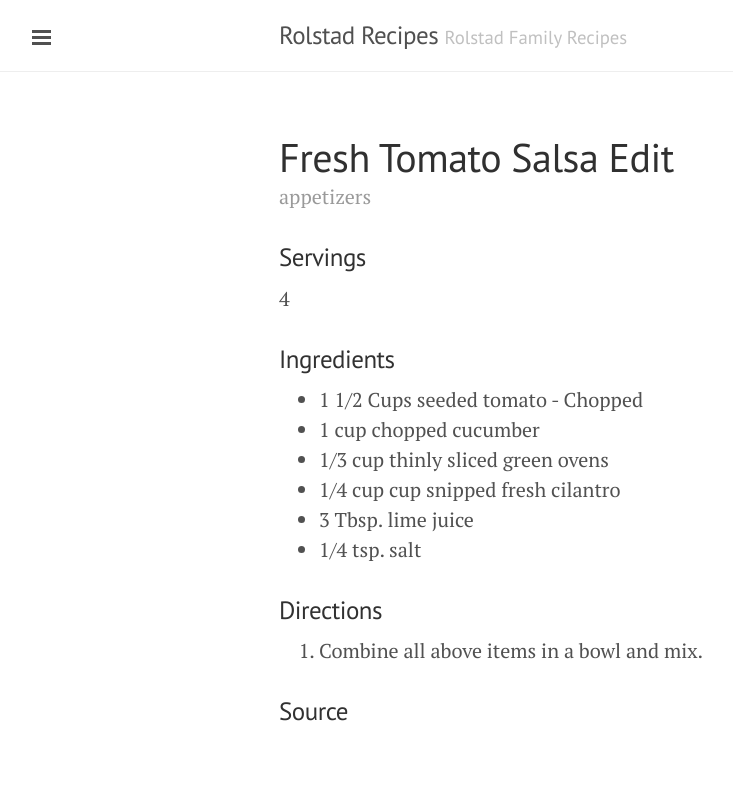
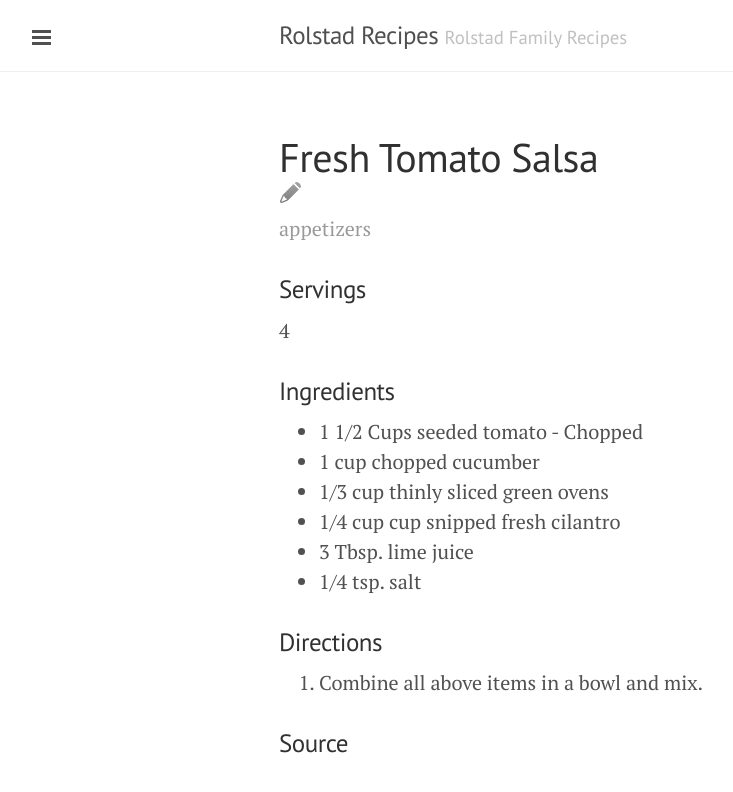
Before and after one commit to jrolstad/jrolstad.github.io, a Jekyll site: the page built from _posts/2015-12-14-fresh-tomato-salsa.md, in a window 1280 px wide. Shown: the top 792 px of the page, without its empty margins (1-734 px from the left). Built offline with Jekyll 4.4.1, drawn with Linux system fonts in a browser that asks for light colours.

Commit message:
Adding edit icon button

```diff
--- a/_layouts/post.html
+++ b/_layouts/post.html
@@ -3,7 +3,7 @@ layout: default
 ---
 
 <div class="post">
-  <h1 class="post-title">{{ page.title }} <a href="{{site.post_edit_base_url}}/{{page.path}}">Edit</a></h1>
+  <h1 class="post-title">{{ page.title }} <a href="{{site.post_edit_base_url}}/{{page.path}}"><img src="{{site.url}}/public/edit_icon.png"/></a></h1>
 
   <span class="post-date">
     {% for category in page.categories%}
```
